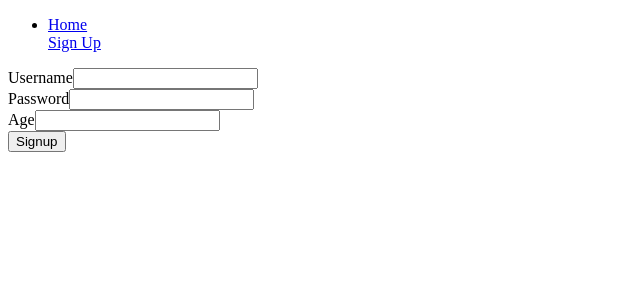
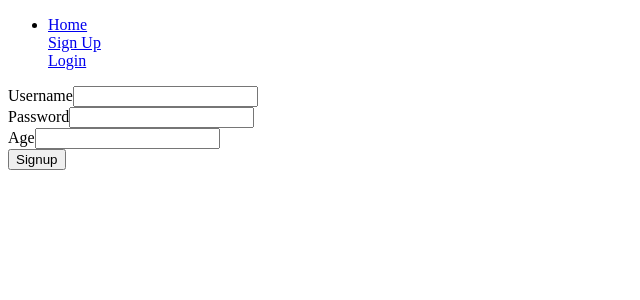
Before and after one commit to HossainAraf/SubScript-Vault, a React (Create React App) app in the folder frontend/: page /signup in a window 1280 px wide. Shown: the top 300 px of the page, without its empty margins (0-640 px from the left). Built offline with nearby package versions, Linux system fonts and the light colour scheme.

Commit message:
Add login link to Nav

```diff
--- a/frontend/src/components/Nav.jsx
+++ b/frontend/src/components/Nav.jsx
@@ -7,6 +7,7 @@ const Nav = () => (
       <li>
         <Link to="/">Home</Link>
         <Link to="/signup"><div>Sign Up</div></Link>
+        <Link to="/login"><div>Login</div></Link>
       </li>
     </ul>
   </nav>
```
